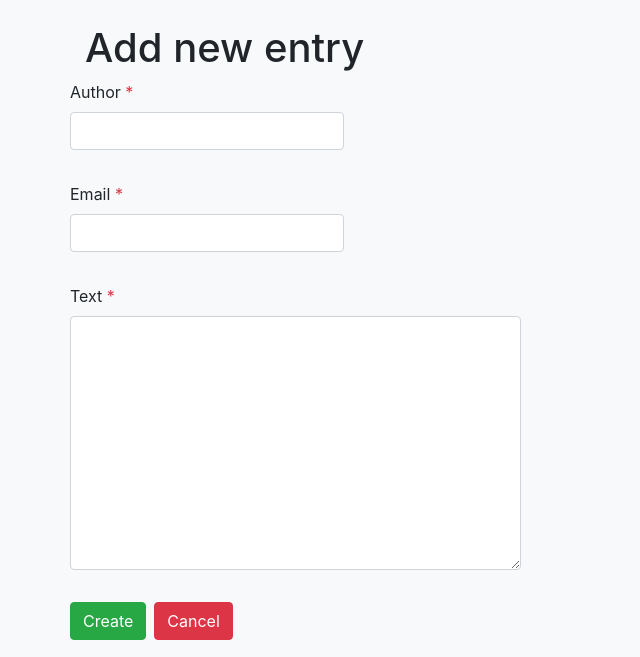
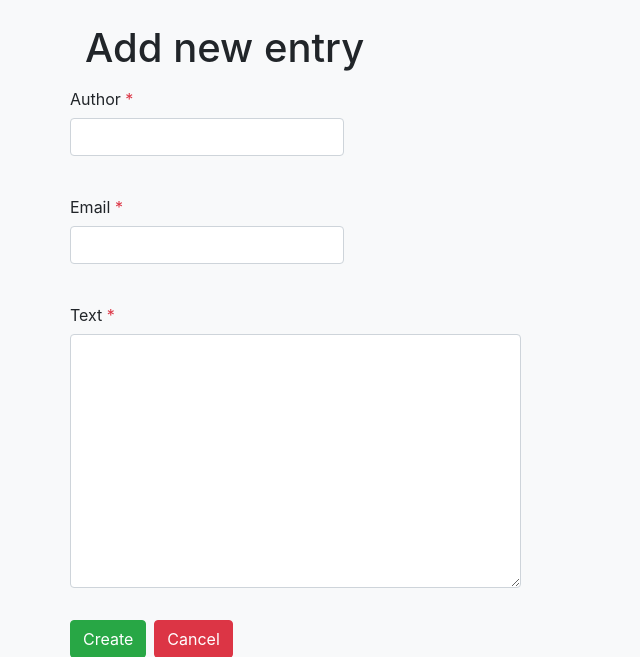
Before and after one commit to arti17/q-book, a Django app: page /create/ in a window 1280 px wide. Shown: the part 56-713 px from the top of the page, without its empty margins (0-640 px from the left). Run offline with Django 3.2, Linux system fonts and the light colour scheme; some libraries are stand-ins or nearby versions.

Commit message:
Changed style of index page and form page

```diff
--- a/source/webapp/templates/index.html
+++ b/source/webapp/templates/index.html
@@ -7,7 +7,6 @@
     <h1 class="text-center">Welcome to Q-book</h1>
     <br>
     <form class="form-inline" action="/search/">
-        {% csrf_token %}
         {% for field in form %}
             <label class="sr-only" for="name">{{ field.label }}</label>
             <div class="input-group mb-2 mr-sm-2 ml-auto">
@@ -33,7 +32,10 @@
                 <a class="ml-3 text-danger" data-toggle="modal" data-target="#modal{{ entry.pk }}">
                     <i class="fas fa-trash-alt"></i>
                 </a>
-                <a href="{% url 'update' entry.pk %}" class="ml-3"> <i class="fas fa-edit"></i></a>
+                <a href="{% url 'update' entry.pk %}" class="ml-3">
+                    <i class="fas fa-edit"></i>
+                </a>
+
             </div>
             <div class="card-body">
                 <p class="card-text">{{ entry.text }}</p>
--- a/source/webapp/templates/partial/entry_form.html
+++ b/source/webapp/templates/partial/entry_form.html
@@ -4,14 +4,14 @@
 {% for field in form %}
     <div class="row">
         <div class="form-group">
-            <label for="">{{ field.label }}
+            <label for="" class="col-form-label">{{ field.label }}
                 {% if field.field.required %}
                     <span class="text-danger">*</span>
                 {% endif %}
             </label>
             <p>{{ field|add_class:'form-control'}}</p>
             {% for error in field.errors %}
-                <span class="text-danger">{{ error }}</span>
+                <small class="form-text text-danger">{{ error }}</small>
             {% endfor %}
         </div>
     </div>
```
